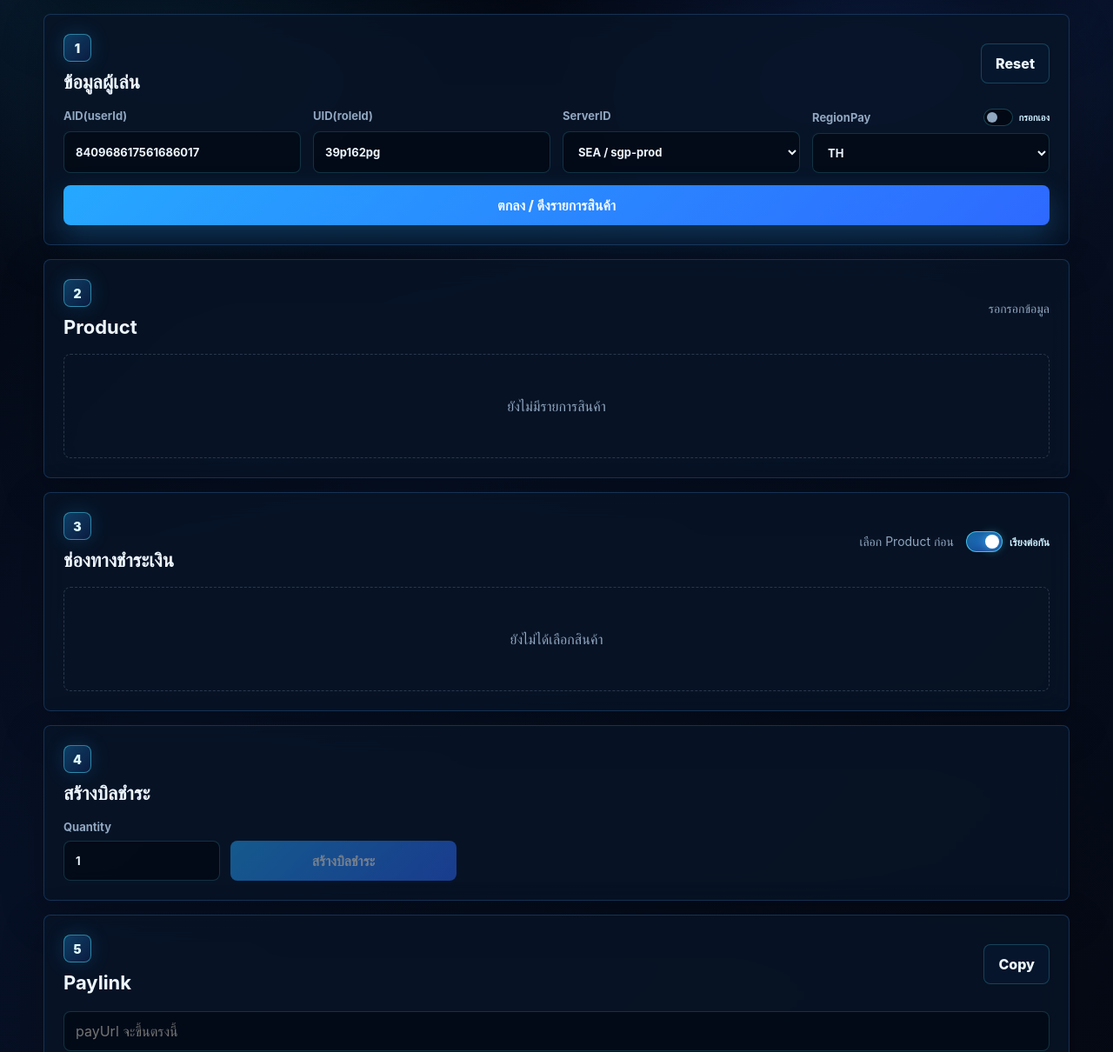
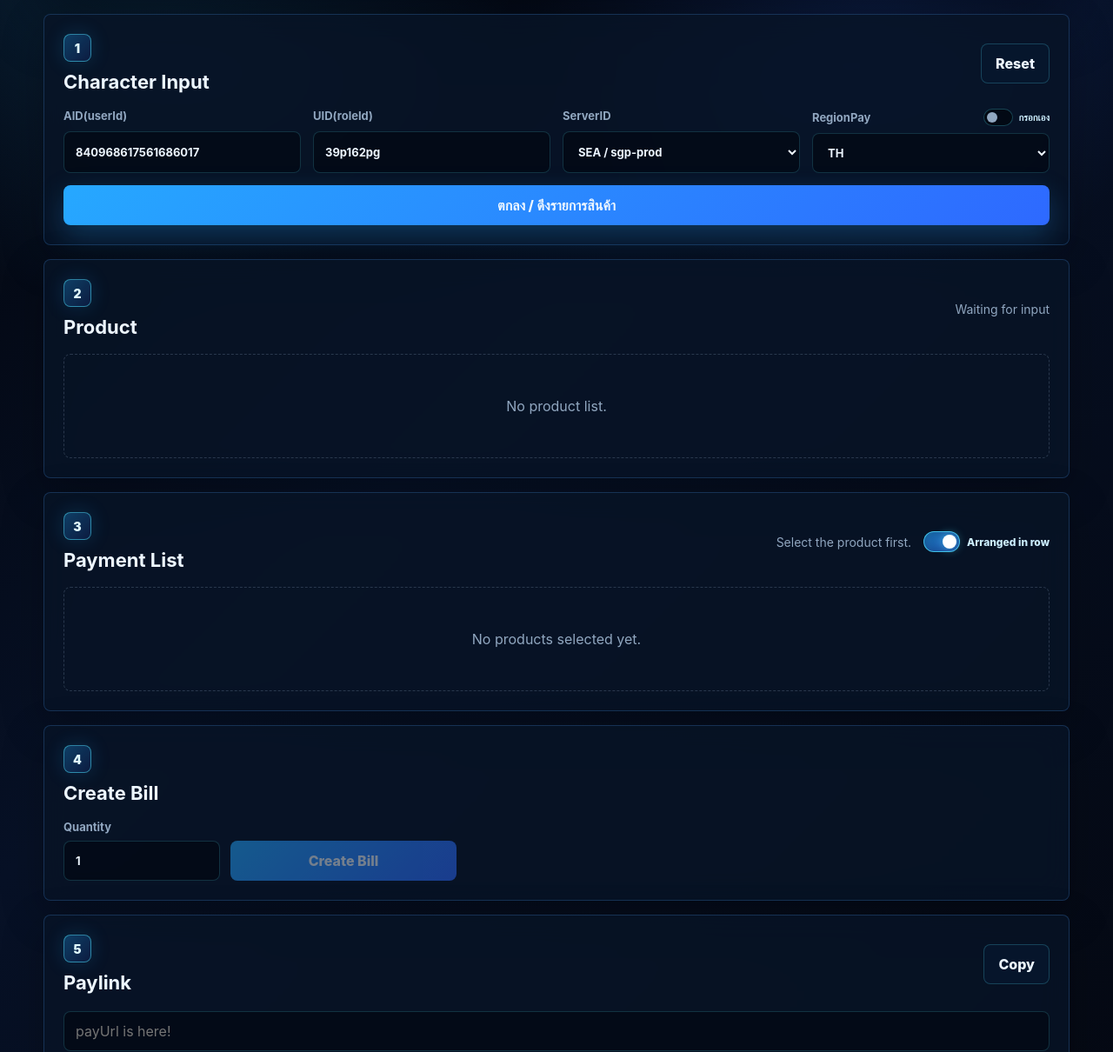
Before and after one commit to 1024HQ/heartopia_api, a website: page public/index.html in a window 1280 px wide. Shown: the part 221-1431 px from the top of the page at 87% size. Drawn offline with Linux system fonts and the light colour scheme.

Commit message:
Update index.html

```diff
--- a/public/index.html
+++ b/public/index.html
@@ -10,8 +10,8 @@
     <main class="shell">
       <section class="hero">
         <div>
-          <p class="eyebrow">XD WEBPAY TOOL</p>
-          <h1>สร้างลิงก์ชำระเงิน</h1>
+          <p class="eyebrow">HTP WEBPAY TOOLS</p>
+          <h1>EASY HTP PAYMENT</h1>
           <p class="sub">Heartopia Payment Generator</p>
         </div>
         <div class="hero-orb" aria-hidden="true"></div>
@@ -21,7 +21,7 @@
         <div class="section-head">
           <div>
             <p class="step">1</p>
-            <h2>ข้อมูลผู้เล่น</h2>
+            <h2>Character Input</h2>
           </div>
           <button class="ghost-btn" id="resetBtn" type="button">Reset</button>
         </div>
@@ -82,34 +82,34 @@
             <p class="step">2</p>
             <h2>Product</h2>
           </div>
-          <p class="status" id="productStatus">รอกรอกข้อมูล</p>
+          <p class="status" id="productStatus">Waiting for input</p>
         </div>
-        <div id="productGroups" class="product-area empty-state">ยังไม่มีรายการสินค้า</div>
+        <div id="productGroups" class="product-area empty-state">No product list.</div>
       </section>
 
       <section class="panel">
         <div class="section-head">
           <div>
             <p class="step">3</p>
-            <h2>ช่องทางชำระเงิน</h2>
+            <h2>Payment List</h2>
           </div>
           <div class="channel-tools">
-            <p class="status" id="channelStatus">เลือก Product ก่อน</p>
-            <label class="switch-row" title="เปิดเพื่อแสดงทุกช่องทางเรียงต่อกัน">
+            <p class="status" id="channelStatus">Select the product first.</p>
+            <label class="switch-row" title="display all channels">
               <input id="flatChannels" type="checkbox" checked />
               <span class="switch-track"><span class="switch-thumb"></span></span>
-              <span>เรียงต่อกัน</span>
+              <span>Arranged in row</span>
             </label>
           </div>
         </div>
-        <div id="channels" class="channel-area empty-state">ยังไม่ได้เลือกสินค้า</div>
+        <div id="channels" class="channel-area empty-state">No products selected yet.</div>
       </section>
 
       <section class="panel">
         <div class="section-head">
           <div>
             <p class="step">4</p>
-            <h2>สร้างบิลชำระ</h2>
+            <h2>Create Bill</h2>
           </div>
         </div>
         <div class="create-row">
@@ -117,7 +117,7 @@
             <span>Quantity</span>
             <input id="quantity" min="1" max="99" type="number" value="1" />
           </label>
-          <button class="primary-btn" id="createBtn" type="button" disabled>สร้างบิลชำระ</button>
+          <button class="primary-btn" id="createBtn" type="button" disabled>Create Bill</button>
         </div>
       </section>
 
@@ -129,7 +129,7 @@
           </div>
           <button class="ghost-btn" id="copyBtn" type="button" disabled>Copy</button>
         </div>
-        <input id="payUrl" class="paylink-input" readonly placeholder="payUrl จะขึ้นตรงนี้" />
+        <input id="payUrl" class="paylink-input" readonly placeholder="payUrl is here!" />
         <div id="resultDetails" class="details-grid"></div>
         <pre id="rawResult" class="raw-box"></pre>
       </section>
```
